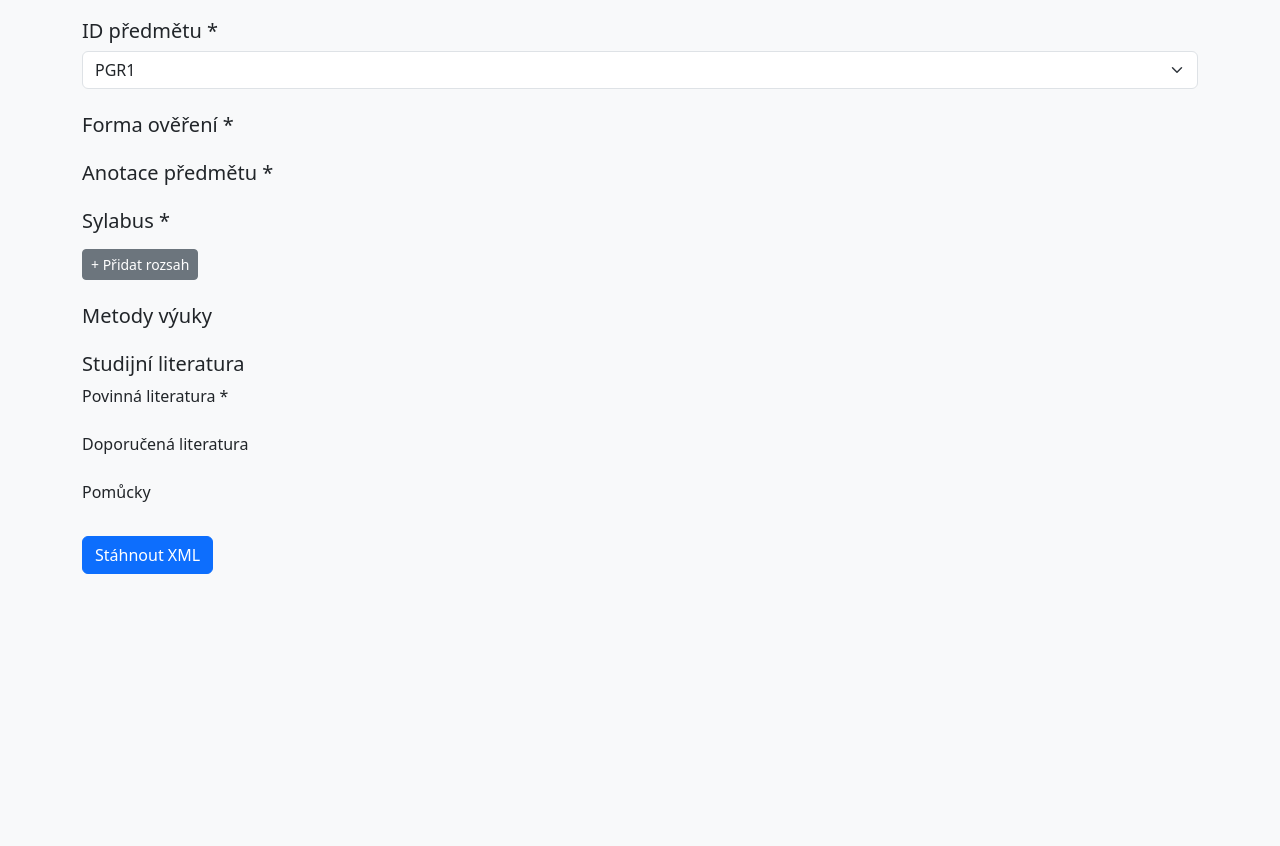
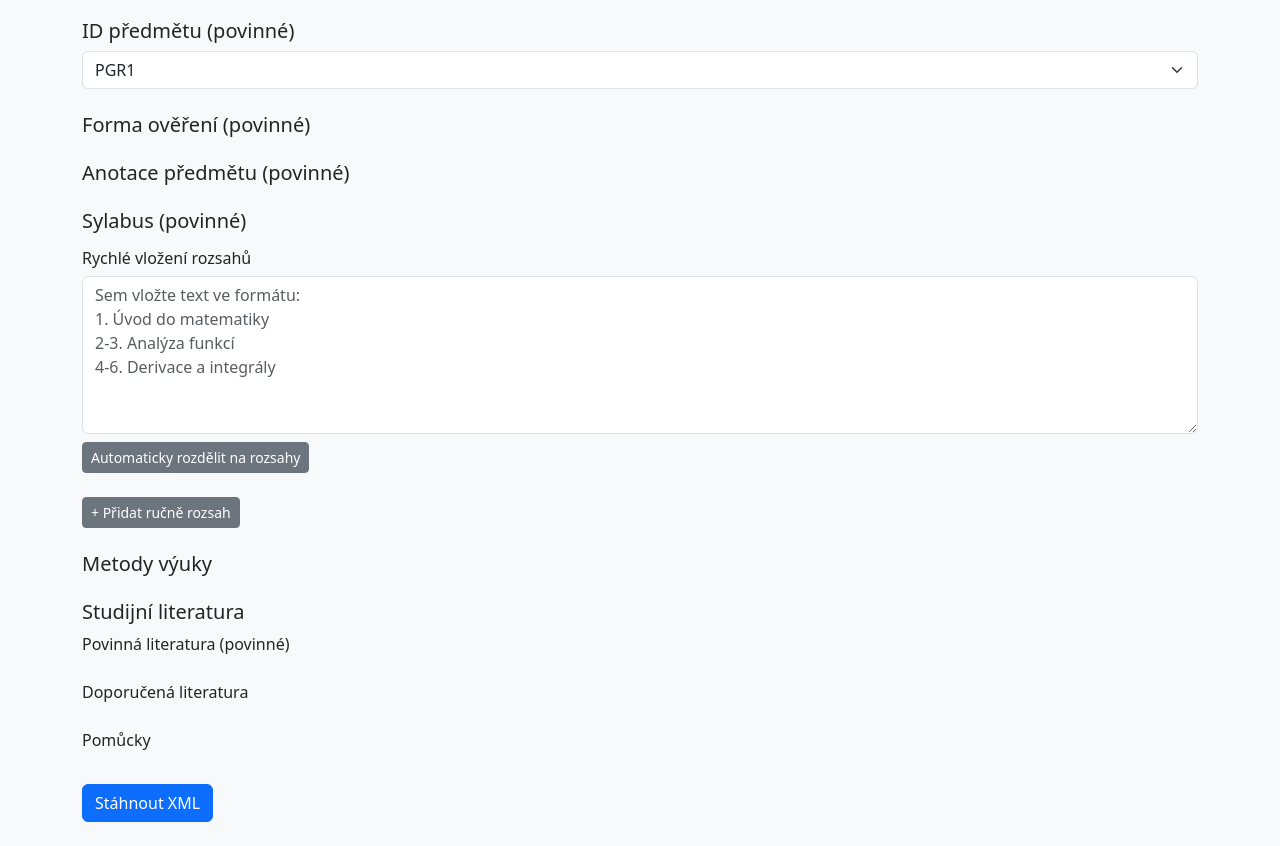
Before and after one commit to pavelberanek91/Akreditace-Generator, a plain HTML site: page index.html in a window 1280 px wide. Shown: the part 77-923 px from the top of the page. Before the commit the page ends 800 px from the top, so only its background shows below. Drawn offline with nearby package versions, Linux system fonts and the light colour scheme; a script that the page names is missing.

Commit message:
Pridan volny blok pro DD/DT

```diff
--- a/index.html
+++ b/index.html
@@ -8,7 +8,6 @@
 
   <!-- CKEditor 5 -->
   <script src="https://cdn.ckeditor.com/ckeditor5/39.0.2/classic/ckeditor.js"></script>
-
 </head>
 <body class="p-4 bg-light">
   <div class="container">
@@ -17,7 +16,7 @@
     <!-- ID předmětu -->
     <div class="mb-3">
       <!-- <label class="form-label">ID předmětu</label> -->
-       <h5 class="mt-4">ID předmětu *</h6>
+       <h5 class="mt-4">ID předmětu (povinné)</h6>
       <select id="predmetId" class="form-select">
         <option value="PGR1">PGR1</option>
         <option value="PGR2">PGR2</option>
@@ -28,21 +27,30 @@
     <!-- Forma ověření -->
     <div class="mb-3">
       <!-- <label class="form-label">Forma ověření (povinné)</label> -->
-       <h5 class="mt-4">Forma ověření *</h5>
+       <h5 class="mt-4">Forma ověření (povinné)</h5>
       <div id="forma" class="editor"></div>
     </div>
 
     <!-- Hlavní témata -->
     <div class="mb-3">
       <!-- <label class="form-label">Anotace předmětu (povinné)</label> -->
-      <h5 class="mt-4">Anotace předmětu *</h5>
+      <h5 class="mt-4">Anotace předmětu (povinné)</h5>
       <div id="temata" class="editor"></div>
     </div>
 
     <!-- Rozsahy témat -->
-    <h5 class="mt-4">Sylabus *</h5>
+    <h5 class="mt-4">Sylabus (povinné)</h5>
+
+    <h6 class="mt-3">Rychlé vložení rozsahů</h6>
+    <div class="mb-3">
+      <textarea id="rangesPaste" class="form-control" rows="6"
+        placeholder="Sem vložte text ve formátu: &#10;1. Úvod do matematiky &#10;2-3. Analýza funkcí &#10;4-6. Derivace a integrály"></textarea>
+      <button type="button" class="btn btn-sm btn-secondary mt-2"
+        onclick="parsePlainTextRanges()">Automaticky rozdělit na rozsahy</button>
+    </div>
+
     <div id="ranges"></div>
-    <button type="button" class="btn btn-sm btn-secondary mt-2" onclick="addRange()">+ Přidat rozsah</button>
+    <button type="button" class="btn btn-sm btn-secondary mt-2" onclick="addRange()">+ Přidat ručně rozsah</button>
 
     <!-- Metody výuky -->
     <div class="mb-3 mt-4">
@@ -55,7 +63,7 @@
     <h5 class="mt-4">Studijní literatura</h5>
 
     <div class="mb-3">
-      <label class="form-label">Povinná literatura *</label>
+      <label class="form-label">Povinná literatura (povinné)</label>
       <div id="literaturaPovinna" class="editor"></div>
     </div>
 
```
